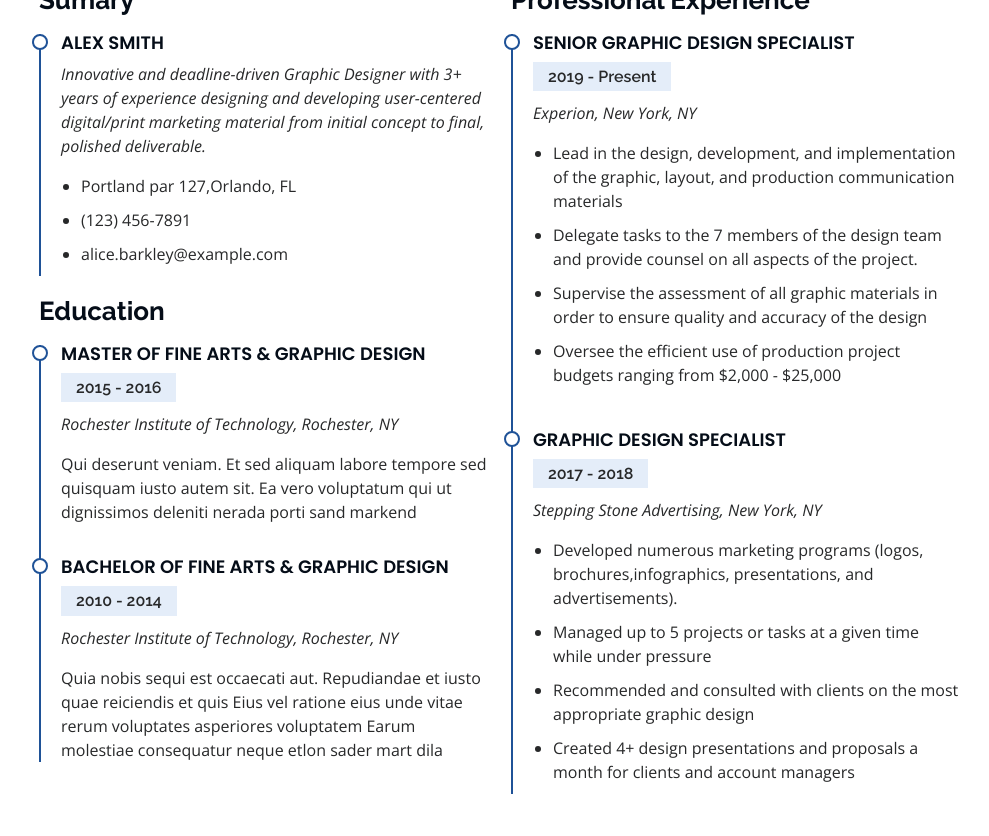
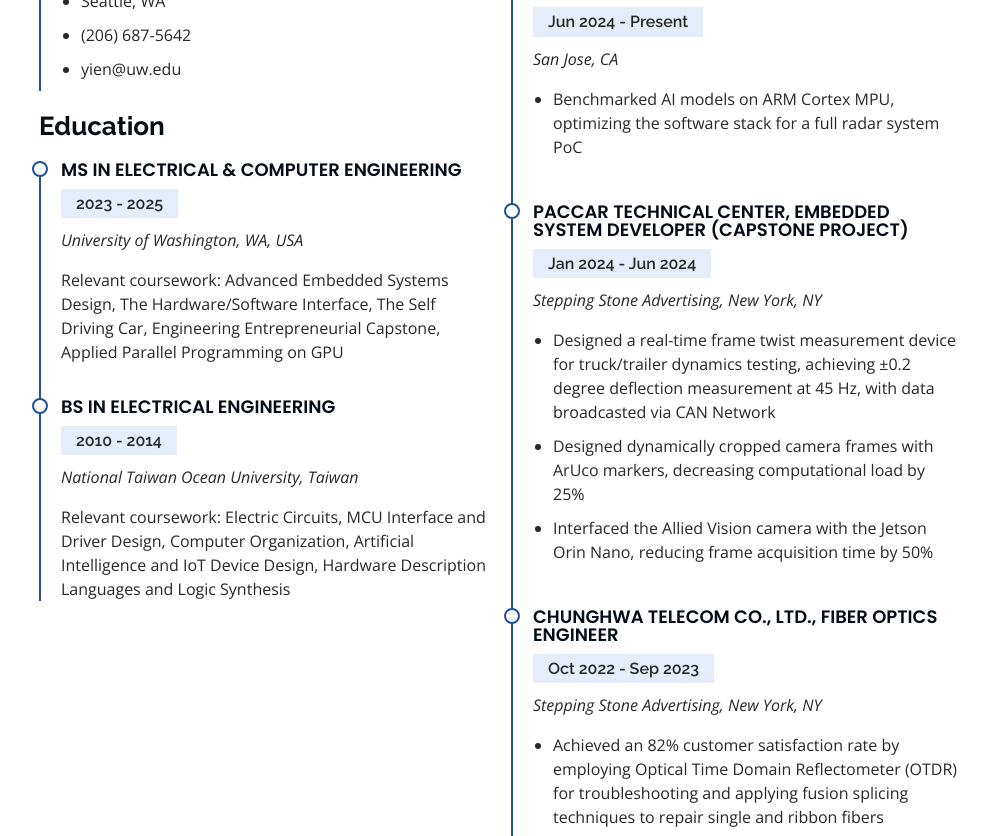
Before and after one commit to ian0829/ian0829.github.io, a plain HTML site: page index.html in a window 1280 px wide. Shown: the part 2243-3079 px from the top of the page, without its empty margins (291-1280 px from the left). Drawn offline with nearby package versions, Linux system fonts and the light colour scheme.

Commit message:
update resume

```diff
--- a/index.html
+++ b/index.html
@@ -91,7 +91,7 @@
 
         <div class="row">
           <div class="col-lg-4" data-aos="fade-right">
-            <img src="assets/img/profile-img.jpg" class="img-fluid" alt="">
+            <img src="assets/img/profile-img.jpg" class="img-fluid" alt="" style="width: 75%; height: auto;">
           </div>
           <div class="col-lg-8 pt-4 pt-lg-0 content" data-aos="fade-left">
             <h3>Embedded &amp; Firmware Developer.</h3>
@@ -254,56 +254,60 @@
           <div class="col-lg-6" data-aos="fade-up">
             <h3 class="resume-title">Sumary</h3>
             <div class="resume-item pb-0">
-              <h4>Alex Smith</h4>
-              <p><em>Innovative and deadline-driven Graphic Designer with 3+ years of experience designing and developing user-centered digital/print marketing material from initial concept to final, polished deliverable.</em></p>
+              <h4>Yi-En Li</h4>
+              <!-- <p><em>Innovative and deadline-driven Graphic Designer with 3+ years of experience designing and developing user-centered digital/print marketing material from initial concept to final, polished deliverable.</em></p> -->
               <ul>
-                <li>Portland par 127,Orlando, FL</li>
-                <li>(123) 456-7891</li>
-                <li>alice.barkley@example.com</li>
+                <li>Seattle, WA</li>
+                <li>(206) 687-5642</li>
+                <li>yien@uw.edu</li>
               </ul>
             </div>
 
             <h3 class="resume-title">Education</h3>
             <div class="resume-item">
-              <h4>Master of Fine Arts &amp; Graphic Design</h4>
-              <h5>2015 - 2016</h5>
-              <p><em>Rochester Institute of Technology, Rochester, NY</em></p>
-              <p>Qui deserunt veniam. Et sed aliquam labore tempore sed quisquam iusto autem sit. Ea vero voluptatum qui ut dignissimos deleniti nerada porti sand markend</p>
+              <h4>MS in Electrical & Computer Engineering</h4>
+              <h5>2023 - 2025</h5>
+              <p><em>University of Washington, WA, USA</em></p>
+              <p>Relevant coursework: Advanced Embedded Systems Design, The Hardware/Software Interface, The Self Driving Car, Engineering Entrepreneurial Capstone, Applied Parallel Programming on GPU</p>
             </div>
             <div class="resume-item">
-              <h4>Bachelor of Fine Arts &amp; Graphic Design</h4>
+              <h4>BS in Electrical Engineering</h4>
               <h5>2010 - 2014</h5>
-              <p><em>Rochester Institute of Technology, Rochester, NY</em></p>
-              <p>Quia nobis sequi est occaecati aut. Repudiandae et iusto quae reiciendis et quis Eius vel ratione eius unde vitae rerum voluptates asperiores voluptatem Earum molestiae consequatur neque etlon sader mart dila</p>
+              <p><em>National Taiwan Ocean University, Taiwan</em></p>
+              <p>Relevant coursework: Electric Circuits, MCU Interface and Driver Design, Computer Organization, Artificial Intelligence and IoT Device Design, Hardware Description Languages and Logic Synthesis</p>
             </div>
           </div>
           <div class="col-lg-6" data-aos="fade-up" data-aos-delay="100">
             <h3 class="resume-title">Professional Experience</h3>
             <div class="resume-item">
-              <h4>Senior graphic design specialist</h4>
-              <h5>2019 - Present</h5>
-              <p><em>Experion, New York, NY </em></p>
+              <h4>NXP USA, Inc., Embedded ML Student Intern Technical</h4>
+              <h5>Jun 2024 - Present</h5>
+              <p><em>San Jose, CA </em></p>
               <ul>
-                <li>Lead in the design, development, and implementation of the graphic, layout, and production communication materials</li>
-                <li>Delegate tasks to the 7 members of the design team and provide counsel on all aspects of the project. </li>
-                <li>Supervise the assessment of all graphic materials in order to ensure quality and accuracy of the design</li>
-                <li>Oversee the efficient use of production project budgets ranging from $2,000 - $25,000</li>
+                <li>Benchmarked AI models on ARM Cortex MPU, optimizing the software stack for a full radar system PoC</li>
               </ul>
             </div>
             <div class="resume-item">
-              <h4>Graphic design specialist</h4>
-              <h5>2017 - 2018</h5>
+              <h4>PACCAR Technical Center, Embedded System Developer (Capstone Project)</h4>
+              <h5>Jan 2024 - Jun 2024</h5>
               <p><em>Stepping Stone Advertising, New York, NY</em></p>
               <ul>
-                <li>Developed numerous marketing programs (logos, brochures,infographics, presentations, and advertisements).</li>
-                <li>Managed up to 5 projects or tasks at a given time while under pressure</li>
-                <li>Recommended and consulted with clients on the most appropriate graphic design</li>
-                <li>Created 4+ design presentations and proposals a month for clients and account managers</li>
+                <li>Designed a real-time frame twist measurement device for truck/trailer dynamics testing, achieving ±0.2 degree deflection measurement at 45 Hz, with data broadcasted via CAN Network</li>
+                <li>Designed dynamically cropped camera frames with ArUco markers, decreasing computational load by 25%</li>
+                <li>Interfaced the Allied Vision camera with the Jetson Orin Nano, reducing frame acquisition time by 50%</li>
+              </ul>
+            </div>
+            <div class="resume-item">
+              <h4>Chunghwa Telecom Co., Ltd., Fiber Optics Engineer</h4>
+              <h5>Oct 2022 - Sep 2023</h5>
+              <p><em>Stepping Stone Advertising, New York, NY</em></p>
+              <ul>
+                <li>Achieved an 82% customer satisfaction rate by employing Optical Time Domain Reflectometer (OTDR) for troubleshooting and applying fusion splicing techniques to repair single and ribbon fibers</li>
+                <li> Enhanced submarine cable repair efficiency by 30% through the collection and analysis of daily repair reports</li>
               </ul>
             </div>
           </div>
         </div>
-
       </div>
     </section><!-- End Resume Section -->
 
```
